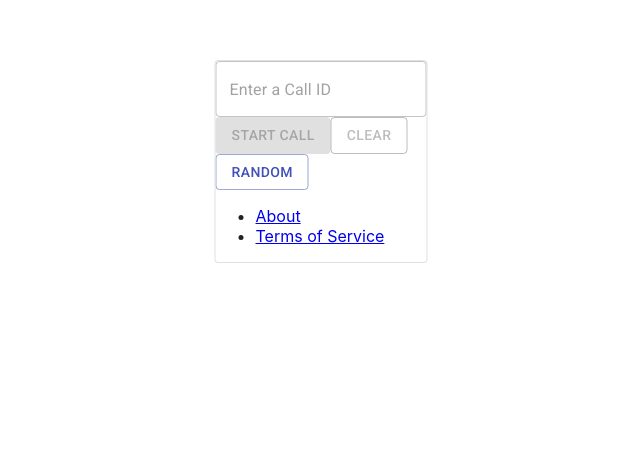
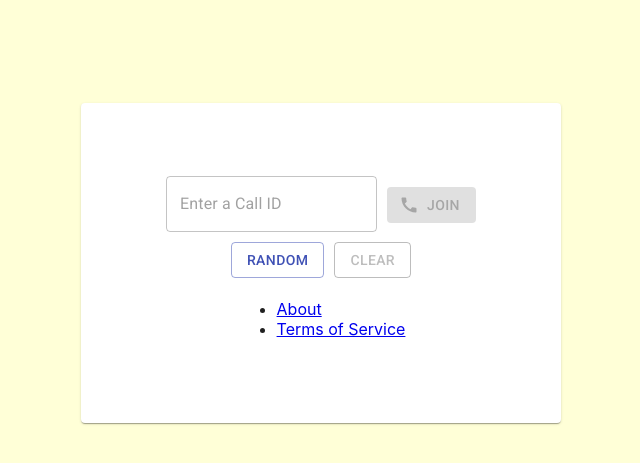
Before and after one commit to johndistasio/webrtc-ui, a React (Create React App) app: page / in a window 1280 px wide. Shown: the part 137-600 px from the top of the page, without its empty margins (319-959 px from the left). Built offline with nearby package versions, Linux system fonts and the light colour scheme.

Commit message:
Add a styled call ID input to launcher

```diff
--- a/src/App.css
+++ b/src/App.css
@@ -4,16 +4,28 @@
   height: 100vh;
 }
 
-.launcher {
-  /*
-  width: 320px;
-  height: 90px;
-  */
+#launcher {
+  width: 480px;
+  height: 320px;
 
   position: absolute;
   left: 50%;
-  bottom: 50%;
-  transform: translateX(-50%);
+  top: 50%;
+  transform: translateX(-50%) translateY(-50%);
+
+  display: flex;
+  flex-direction: column;
+  align-items: center;
+  justify-content: center;
+
+}
+
+#launcher-input > * {
+  margin: 5px;
+}
+
+#launcher-controls > * {
+  margin: 5px;
 }
 
 #remote-video {
--- a/src/App.js
+++ b/src/App.js
@@ -1,11 +1,17 @@
 import React, { useState } from 'react'
 import { BrowserRouter as Router, Route, Redirect, Switch, Link, useParams } from 'react-router-dom'
-import { Button, Card, OutlinedInput } from '@material-ui/core'
+import {
+  Button,
+  Card,
+  OutlinedInput
+} from '@material-ui/core'
+import CallIcon from '@material-ui/icons/Call'
 import './App.css'
 
 function App () {
   return (
     <Router>
+      <div id="app">
         <Switch>
           <Route path='/' exact component={Launcher}/>
           <Route path='/about' exact component={About}/>
@@ -15,6 +21,7 @@ function App () {
             <Redirect to='/'/>
           </Route>
         </Switch>
+      </div>
     </Router>
   )
 }
@@ -27,33 +34,33 @@ function Launcher () {
   const [call, setCall] = useState('')
 
   return (
-    <Card variant='outlined' className='launcher'>
-      <div>
+    <Card id='launcher'>
+      <div id='launcher-input'>
         <OutlinedInput
           placeholder='Enter a Call ID'
           value={call}
           onChange={(e) => setCall(e.target.value)}/>
-      </div>
-      <div>
         <Button
           variant='contained'
           color='primary'
           disabled={call === ''}
+          startIcon={<CallIcon/>}
           component={Link}
-          to={`/call/${call}`}>Start Call</Button>
+          to={`/call/${call}`}>Join</Button>
+      </div>
+      <div id='launcher-controls'>
+        <Button
+          variant='outlined'
+          color='primary'
+          // TODO need a better randomized value here
+          onClick={() => setCall(`call-${getRandomInt(9999)}`)}>Random</Button>
         <Button
           variant='outlined'
           color='secondary'
           disabled={call === ''}
           onClick={() => setCall('')}>Clear</Button>
       </div>
-      <div>
-        <Button
-          variant='outlined'
-          color='primary'
-          // TODO need a better randomized value here
-          onClick={() => setCall(`call-${getRandomInt(9999)}`)}>Random</Button>
-      </div>
+      <div id='launcher-extra'>
         <ul>
           <li>
             <Link to='/about'>About</Link>
@@ -62,6 +69,7 @@ function Launcher () {
             <Link to='/terms'>Terms of Service</Link>
           </li>
         </ul>
+      </div>
     </Card>
   )
 }
```
Lines whose indentation alone changed are shown as unchanged.
